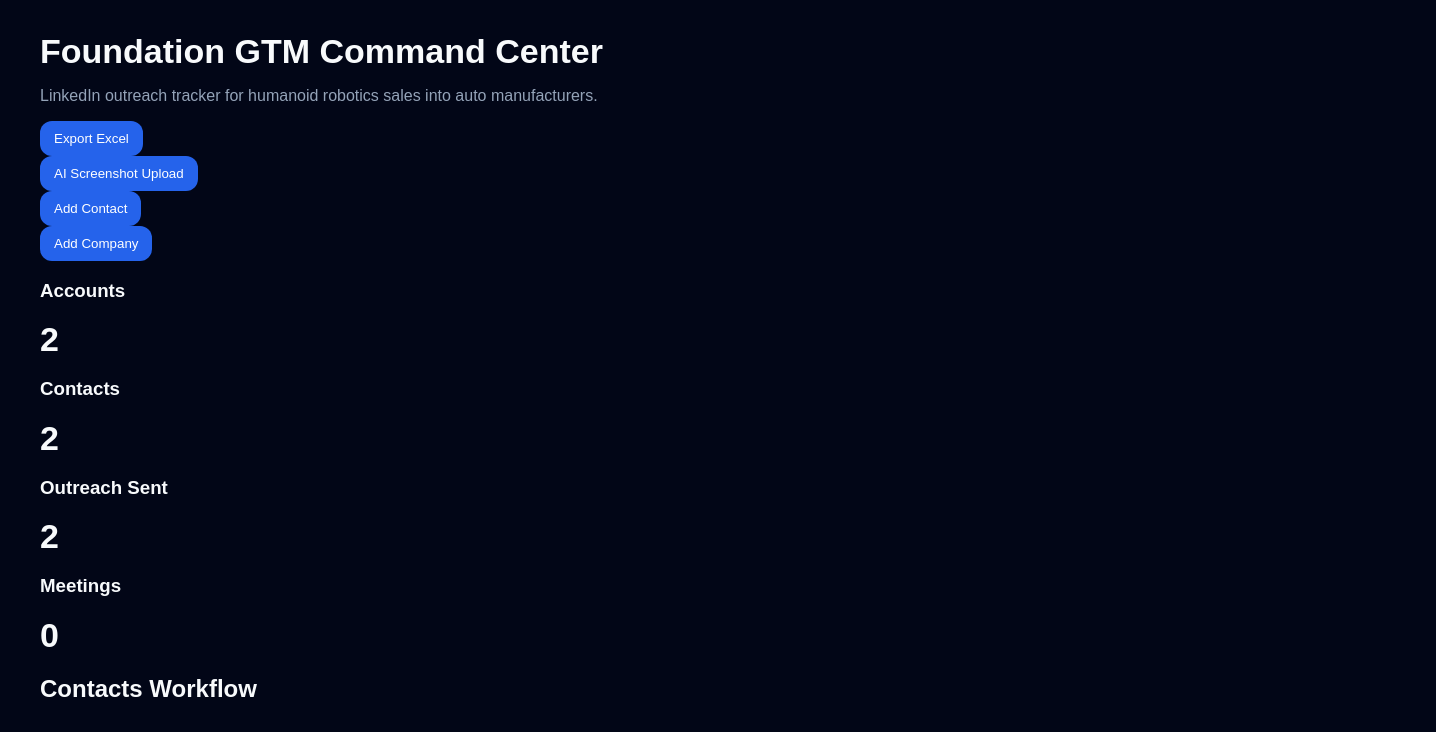
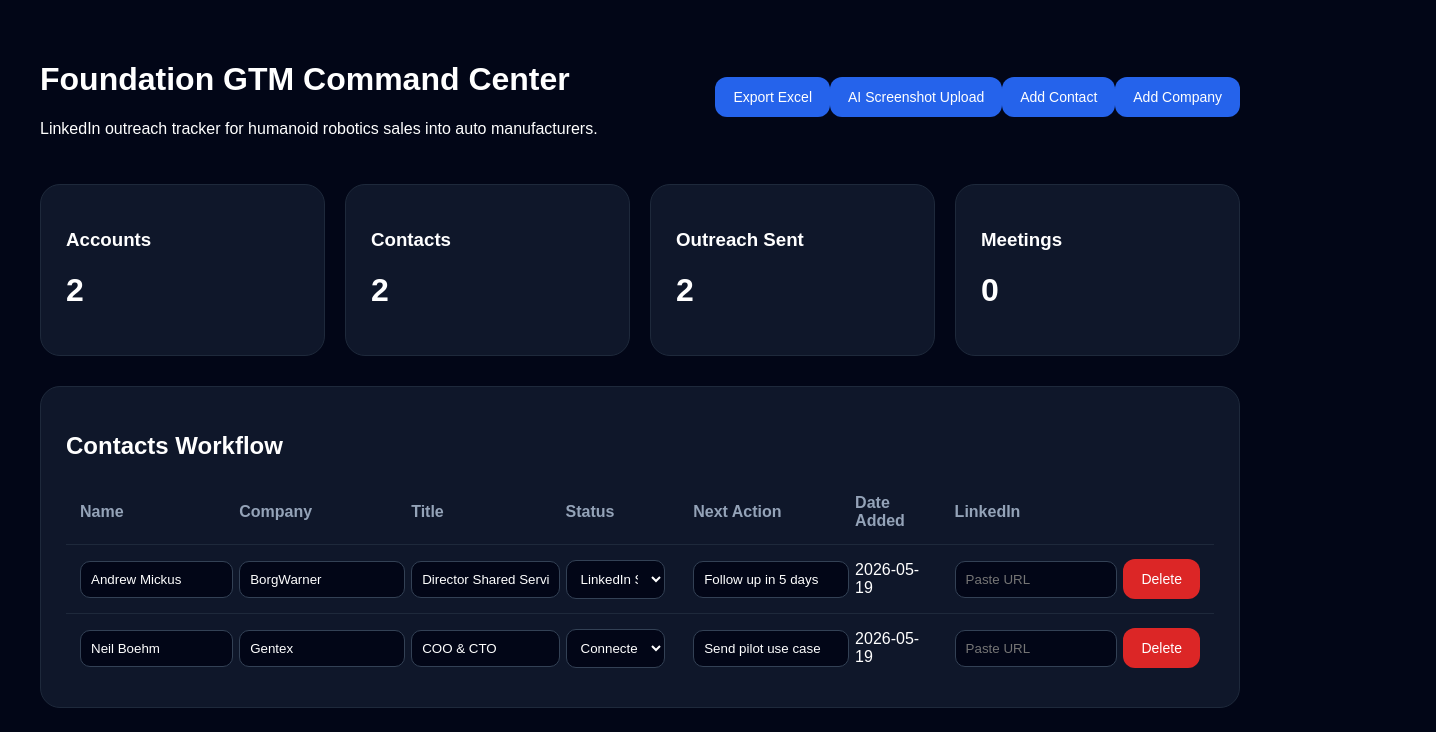
Before and after one commit to danicayuen-foundation/foundation-crm-clean, a React (Vite) app: page / in a window 1280 px wide. Shown: the top 732 px of the page, 1436 px wide, since content can reach past the window. Built offline with nearby package versions, Linux system fonts and the light colour scheme.

Commit message:
Update style.css

```diff
--- a/src/style.css
+++ b/src/style.css
@@ -1,101 +1,102 @@
 body {
   margin: 0;
+  font-family: Arial, sans-serif;
   background: #020617;
-  color: #f8fafc;
-  font-family: Arial, sans-serif;
+  color: white;
 }
 
 .page {
-  padding: 32px;
-  max-width: 1200px;
-  margin: auto;
+  padding: 40px;
 }
 
-header {
-  margin-bottom: 28px;
-}
-
-h1 {
-  font-size: 34px;
-  margin: 0;
-}
-
-p {
-  color: #94a3b8;
-}
-
-.stats {
-  display: grid;
-  grid-template-columns: repeat(4, 1fr);
-  gap: 16px;
-  margin-bottom: 24px;
-}
-
-.stats div {
-  background: #0f172a;
-  border: 1px solid #1e293b;
-  border-radius: 18px;
-  padding: 20px;
-}
-
-.stats span {
-  display: block;
-  color: #94a3b8;
-  font-size: 14px;
-}
-
-.stats b {
-  display: block;
-  font-size: 32px;
-  margin-top: 8px;
-}
-
-.panel {
-  background: #0f172a;
-  border: 1px solid #1e293b;
-  border-radius: 18px;
-  padding: 24px;
-  margin-bottom: 20px;
-}
-
-.panelTop {
+.topBar {
   display: flex;
   justify-content: space-between;
   align-items: center;
+  margin-bottom: 30px;
+}
+
+.topButtons {
+  display: flex;
+  gap: 10px;
 }
 
 button {
   background: #2563eb;
+  border: none;
   color: white;
-  border: 0;
+  padding: 12px 18px;
   border-radius: 12px;
-  padding: 10px 14px;
-  display: flex;
-  align-items: center;
-  gap: 8px;
   cursor: pointer;
+  font-size: 14px;
+}
+
+.statsGrid {
+  display: grid;
+  grid-template-columns: repeat(4, 1fr);
+  gap: 20px;
+  margin-bottom: 30px;
+}
+
+.statCard {
+  background: #0f172a;
+  border: 1px solid #1e293b;
+  border-radius: 20px;
+  padding: 25px;
+}
+
+.statCard h2 {
+  margin: 0;
+  font-size: 42px;
+}
+
+.card {
+  background: #0f172a;
+  border: 1px solid #1e293b;
+  border-radius: 20px;
+  padding: 25px;
+  margin-bottom: 25px;
 }
 
 table {
   width: 100%;
   border-collapse: collapse;
-  margin-top: 18px;
-}
-
-th, td {
-  text-align: left;
-  border-bottom: 1px solid #1e293b;
-  padding: 14px;
 }
 
 th {
+  text-align: left;
+  padding: 14px;
   color: #94a3b8;
 }
 
+td {
+  padding: 14px;
+  border-top: 1px solid #1e293b;
+}
+
+input,
 select {
   background: #020617;
+  border: 1px solid #334155;
   color: white;
-  border: 1px solid #334155;
-  border-radius: 8px;
-  padding: 6px;
+  padding: 10px;
+  border-radius: 10px;
+  width: 100%;
 }
+
+.deleteBtn {
+  background: #dc2626;
+}
+
+.companyGrid {
+  display: grid;
+  grid-template-columns: repeat(3, 1fr);
+  gap: 20px;
+}
+
+.companyCard {
+  background: #020617;
+  border: 1px solid #1e293b;
+  border-radius: 16px;
+  padding: 20px;
+}
```
